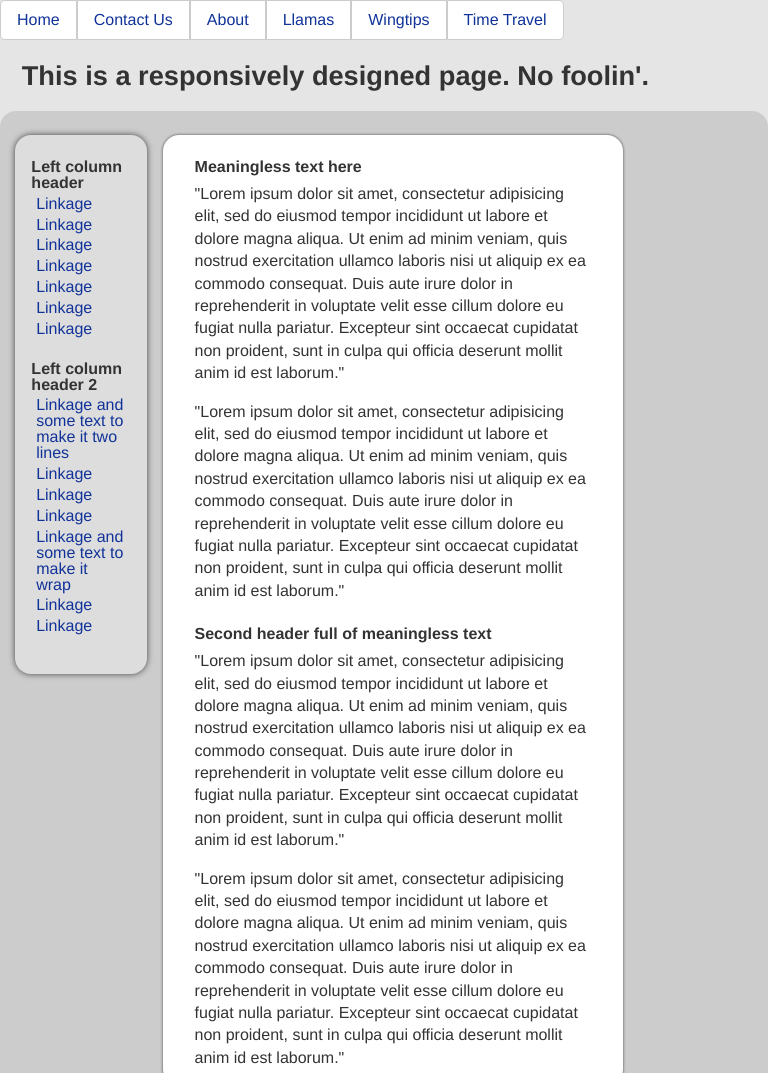
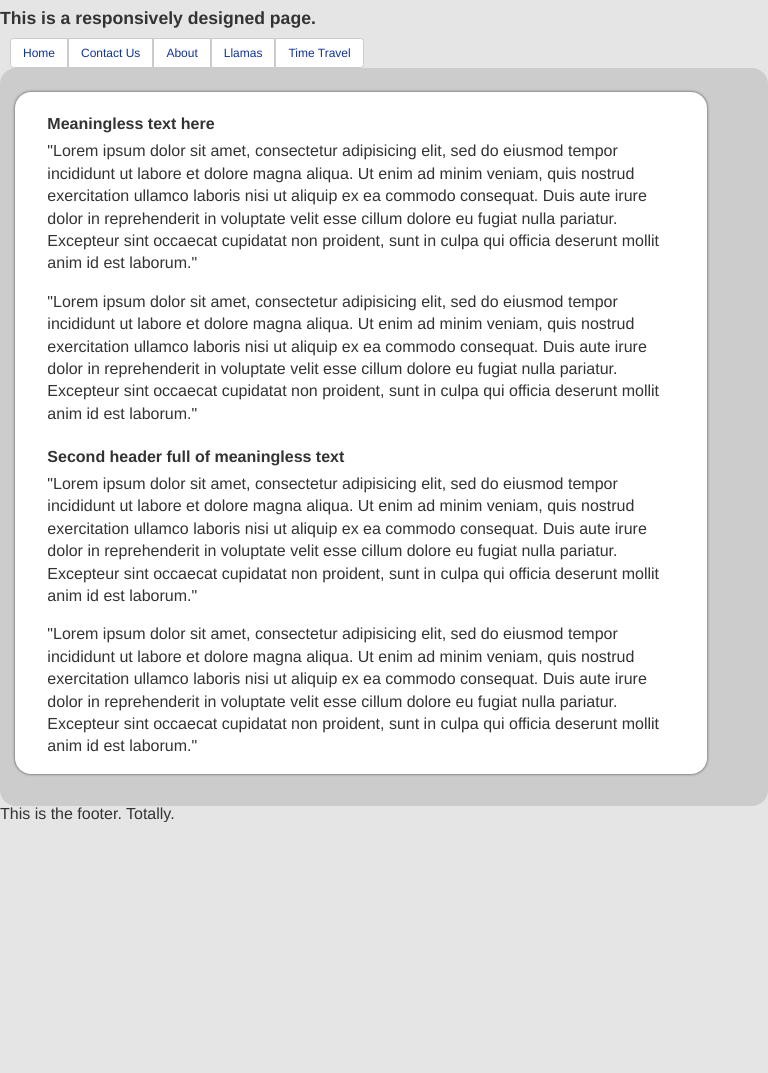
Before and after one commit to keithc/sandbox, a plain HTML site: page css/responsive-layout.html in a window 768 px wide. Shown: the top 1073 px of the page. After the commit the page ends 822 px from the top, so only its background shows below. Drawn offline with Linux system fonts and the light colour scheme.

Commit message:
more cleanup

```diff
--- a/css/responsive-layout.css
+++ b/css/responsive-layout.css
@@ -16,8 +16,8 @@ p {
 	line-height:1.4;
 }
 h1 {
-	font-size:1.7em;
-	margin:.8em;
+	font-size:1.6em;
+	margin-top:10px;
 }
 h2 {
 	margin: .5em 0;
@@ -34,13 +34,20 @@ h3 {
 }
 /* header/navigation*/
 header h1 {
-	clear: left;
+	float: left;
+	max-width:40%;
+	margin-top:10px;
+	padding-bottom:10px;
 }
 article {
 	padding: 1em 2em;
 }
 nav {
-	margin: 0 auto;
+	float:right;
+	max-width: 55%;
+	font-size:.9em;
+	margin: 10px 10px 0;
+
 	/*overflow:hidden;*/ /*can't use this because of the child menus*/
 }
 
@@ -62,7 +69,7 @@ nav {
 }
 #top-menu li li a:hover {
 	color:#fff;
-	background-color:#400;
+	background-color:#500;
 }
 #top-menu ul {
 	visibility: hidden;
@@ -92,6 +99,7 @@ nav {
 	border-radius:1em;
 }
 #content-wrapper {
+	clear:both; /* or section:first-of-type;*/
 	overflow:hidden;
 	background-color:#ccc;
 	border-radius:1em;
@@ -150,56 +158,44 @@ nav {
 
 /*media queries*/
 /* Smartphones (portrait and landscape) ----------- */
-@media only screen and (min-device-width : 320px) and (max-device-width : 480px) {
-	#top-menu li { float: none;}
+@media only screen and (min-width : 320px) and (max-width : 768px) {
+	#primary-nav {
+		clear:both;
+		float:none;
+		max-width:90%;
+		font-size:.75em;
+	}
 	#left-column, #right-column { display: none;}
 	#center-column { width:90%;}
+	header h1 {
+		font-size: 1.1em ;
+		max-width:90%;
+	}
 }
 
-/* Smartphones (landscape) ----------- */
-@media only screen
-and (min-width : 321px) {
-/* Styles */
-}
-
-/* Smartphones (portrait) ----------- */
-@media only screen
-and (max-width : 320px) {
-/* Styles */
-}
 
 /* iPads (portrait and landscape) ----------- */
-@media only screen
-and (min-device-width : 768px)
-and (max-device-width : 1024px) {
+@media only screen and (min-width : 768px) and (max-width : 1024px) {
 /* Styles */
 }
 
 /* iPads (landscape) ----------- */
-@media only screen
-and (min-device-width : 768px)
-and (max-device-width : 1024px)
-and (orientation : landscape) {
+@media only screen and (min-width : 768px) and (max-width : 1024px) and (orientation : landscape) {
 /* Styles */
 }
 
 /* iPads (portrait) ----------- */
-@media only screen
-and (min-device-width : 768px)
-and (max-device-width : 1024px)
-and (orientation : portrait) {
+@media only screen and (min-width : 768px) and (max-width : 1024px) and (orientation : portrait) {
 /* Styles */
 }
 
 /* Desktops and laptops ----------- */
-@media only screen
-and (min-width : 1224px) {
+@media only screen and (min-width : 1224px) {
 /* Styles */
 }
 
 /* Large screens ----------- */
-@media only screen
-and (min-width : 1824px) {
+@media only screen and (min-width : 1824px) {
 /* Styles */
 }
 
--- a/css/responsive-layout.html
+++ b/css/responsive-layout.html
@@ -10,6 +10,7 @@
 	<body>
 		<div id="container">
 			<header id="header">
+				<h1>This is a responsively designed page.</h1>
 				<nav id="primary-nav" class="cf">
 					<ul id="top-menu">
 						<li>
@@ -37,11 +38,9 @@
 								<li><a href="#">Tina, eat the food</a></li>
 							</ul>
 						</li>
-						<li><a href="#">Wingtips</a></li>
 						<li><a href="#">Time Travel</a></li>
 					</ul>
 				</nav>
-				<h1>This is a responsively designed page. No foolin'.</h1>
 			</header>
 			<section id="content-wrapper">
 				<section id="left-column">
--- /dev/null
+++ b/knockout/form-exercises.html
@@ -0,0 +1,20 @@
+<html>
+	<head>
+		<title>Knockout Form Exercises</title>
+		<script src="http://ajax.aspnetcdn.com/ajax/knockout/knockout-2.1.0.js"></script>
+		<style>
+			body { font-family: helvetica, arial; font-size: 1em; }
+			#pattern, textarea { display:block; font-family: inherit; font-size: inherit; width: 300px; margin-bottom:25px;}
+			textarea { height: 100px }
+			label { display:block; font-weight:bold;}
+			.options label { display:inline; font-size:.75em; margin-right:5px;}
+			p { font-weight:bold; margin-bottom:0px;}
+			.highlight0 { color:#060; background-color:#C5F7C5; }
+			.highlight1 { color:#060; background-color:#C5C5F7; }
+			.box { background-color:#EEE; min-height:2em; padding:10px; display:inline-block; margin: auto; margin-bottom:25px; border: solid 1px #CCC; }
+			.output-box { background-color:#fff; width:300px;}
+			.regex { margin-top:0px; font-weight:normal; text-decoration:none}
+			#error-message { color:#F00 }
+		</style>
+	</head>
+	<body>
```
Also changed, not shown: knockout/dynamic-templates.html (+2 -1 lines).
